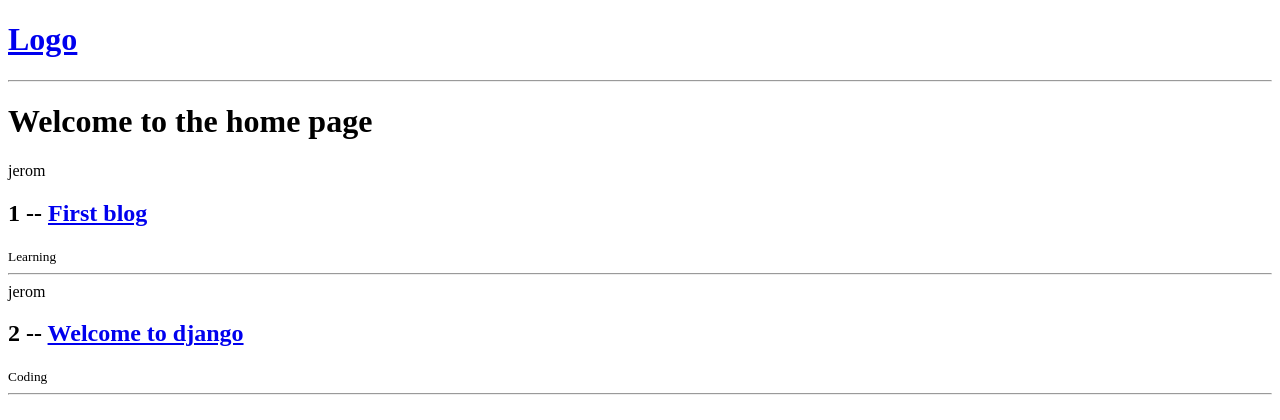
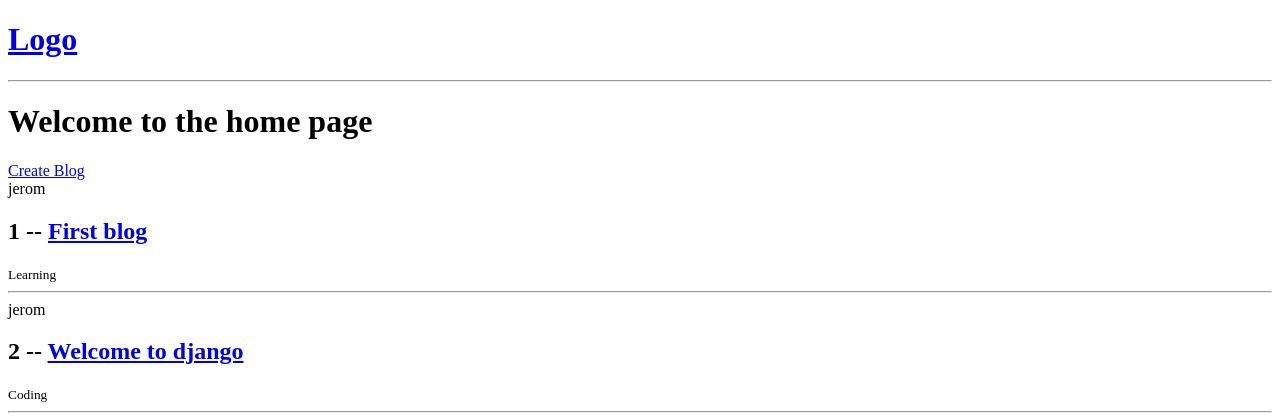
Before and after one commit to lordgrim18/studyjams_Django, a Django app: page / in a window 1280 px wide. Shown: the top 420 px of the page. Run offline with Django 5.2, Linux system fonts and the light colour scheme; data comes from the database, SQL or seed files in the repository.

Commit message:
feat(base.templates): add create blog link to home page

```diff
--- a/base/templates/base/home.html
+++ b/base/templates/base/home.html
@@ -7,6 +7,7 @@
 </h1>
 
 <div>
+    <a href="{% url 'create-blog' %}">Create Blog</a>
     <div>
         {% for blog in blogs %}
             <span>{{ blog.author.username }}</span>
```
